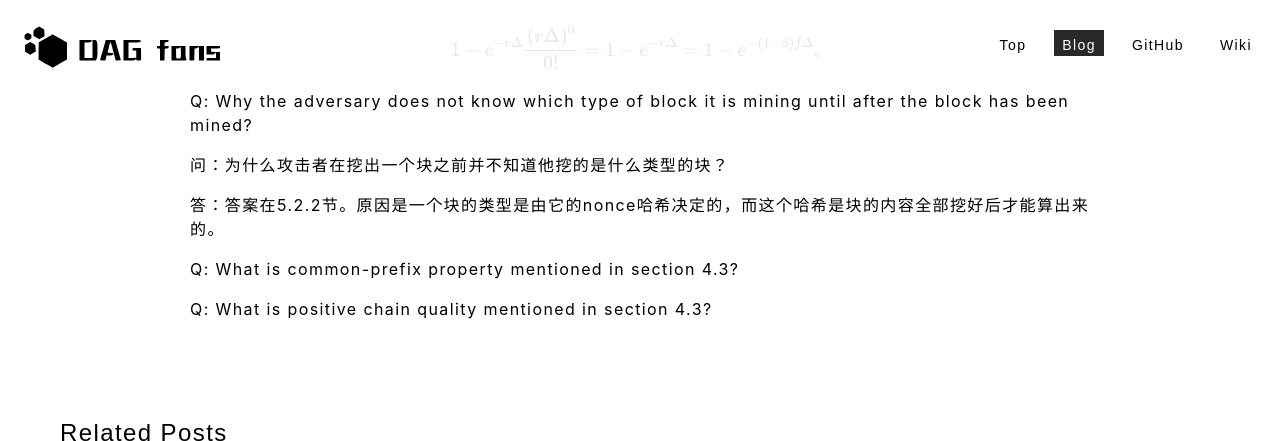
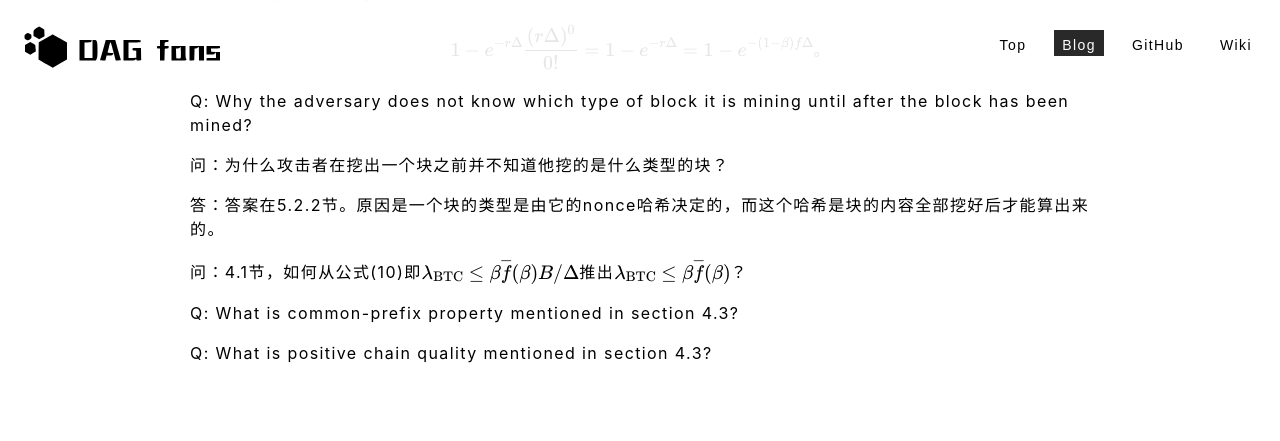
Before and after one commit to DAGfans/DAGfans.github.io, a Jekyll site: the page built from _posts/2019-02-03-PrismNotes.md, in a window 1280 px wide and 900 px high, scrolled down 3831 px, cut to the strip 0-441 px from the top of the window. Built offline with Jekyll 4.4.1, drawn with Linux system fonts in a browser that asks for light colours; some web fonts are replaced; formulas are drawn with MathJax 3; comment, search, counter and statistics services are not loaded.

Commit message:
Add Prism notes

```diff
--- a/_posts/2019-02-03-PrismNotes.md
+++ b/_posts/2019-02-03-PrismNotes.md
@@ -156,6 +156,8 @@ Q: Why the adversary does not know which type of block it is mining until after
 
 答：答案在5.2.2节。原因是一个块的类型是由它的nonce哈希决定的，而这个哈希是块的内容全部挖好后才能算出来的。
 
+问：4.1节，如何从公式(10)即$$\lambda_{\text{BTC}} \leq \beta \overline{f}(\beta) B / \Delta$$推出$$\lambda_{\text{BTC}} \leq \beta \overline{f}(\beta)$$？
+
 Q: What is common-prefix property mentioned in section 4.3?
 
 Q: What is positive chain quality mentioned in section 4.3?
```
